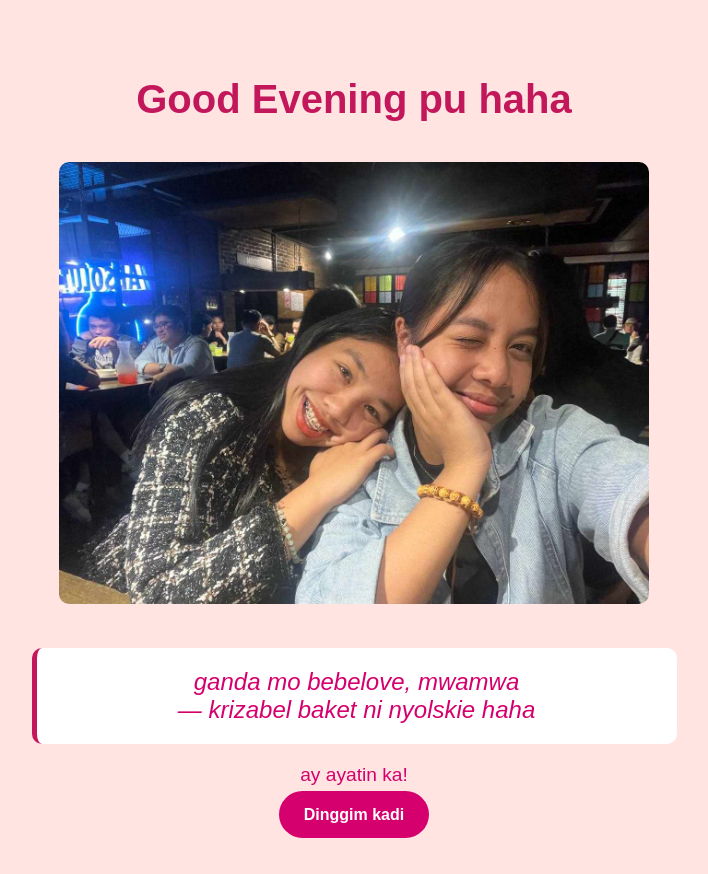
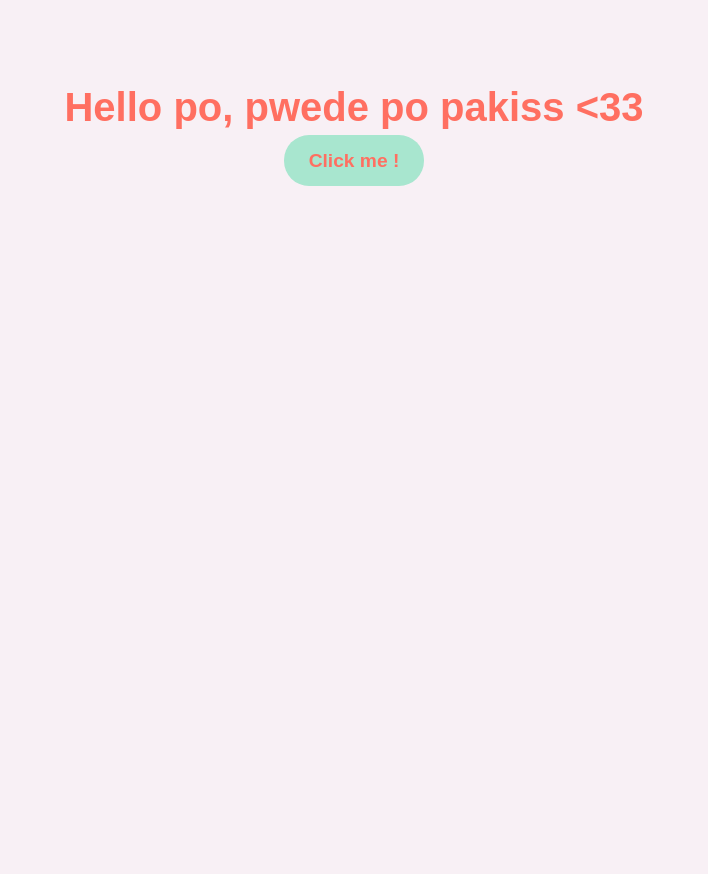
Before and after one commit to krzble/belle, a plain HTML site: page index.html in a window 1280 px wide. Shown: the whole page, without its empty margins (286-994 px from the left). After the commit the page ends 800 px from the top, so only its background shows below. Drawn offline with Linux system fonts and the light colour scheme.

Commit message:
Update index.html

```diff
--- a/index.html
+++ b/index.html
@@ -3,32 +3,20 @@
 <head>
     <meta charset="UTF-8">
     <meta name="viewport" content="width=device-width, initial-scale=1.0">
-    <title>Pretty Curjis</title>
+    <title>Nyolskie Ali</title>
     <style>
         body {
             font-family: 'Arial', sans-serif;
-            background-color: #ffe4e1; /* Light pastel pink background */
-            color: #d5006d; /* Darker pink text */
+            background-color: #f8f0f5; /* Light background */
+            color: #333; /* Dark text for contrast */
             text-align: center;
             padding: 50px;
-            margin: 0;
         }
 
         h1 {
-            color: #c2185b; /* Medium pink */
+            color: #ff6f61; /* Baby pink */
             font-size: 2.5em;
             margin-bottom: 20px;
-        }
-
-        blockquote {
-            font-size: 1.5em;
-            font-style: italic;
-            margin: 20px auto;
-            padding: 20px;
-            border-left: 5px solid #c2185b; /* Medium pink border */
-            background-color: #ffffff; /* White background for the quote */
-            border-radius: 10px; /* Rounded corners */
-            max-width: 600px; /* Max width for the quote box */
         }
 
         p {
@@ -38,8 +26,8 @@
 
         a {
             text-decoration: none; /* Remove underline */
-            background-color: #d5006d; /* Darker pink */
-            color: #ffffff; /* White text */
+            background-color: #a8e6cf; /* Pastel green */
+            color: #ff6f61; /* Baby pink text */
             padding: 15px 25px; /* Padding around the text */
             border-radius: 25px; /* Rounded corners */
             transition: background-color 0.3s, transform 0.3s; /* Smooth transition */
@@ -47,27 +35,16 @@
         }
 
         a:hover {
-            background-color: #a5003e; /* Even darker pink on hover */
+            background-color: #ff6f61; /* Change to baby pink on hover */
+            color: #fff; /* Change text color to white on hover */
             transform: scale(1.1); /* Slightly enlarge the button */
-        }
-
-        img {
-            max-width: 50%; /* Responsive image */
-            height: auto; /* Maintain aspect ratio */
-            border-radius: 10px; /* Rounded corners for the image */
-            margin: 20px 0; /* Margin around the image */
         }
     </style>
 </head>
 <body>
-    <h1>Good Evening pu haha</h1>
-    <img src="curjis.jpg" alt="Curjis Image"> <!-- Inserted Image -->
-    <blockquote>
-        ganda mo bebelove, mwamwa <br> — krizabel baket ni nyolskie haha
-    </blockquote>
+    <h1>Hello po, pwede po pakiss <33</h1>
     <p>
-        ay ayatin ka!
+        <a href="https://open.spotify.com/track/7hyFKrPZo1Zv4D35MpTBdr?si=c2cfd55c22be40c3" target="_blank">Click me !</a>
     </p>
-    <a href="https://open.spotify.com/track/46Ga2kf5pfMcFINTIx0kXI?si=30775f9eac254054" target="_blank">Dinggim kadi</a>
 </body>
 </html>
```
